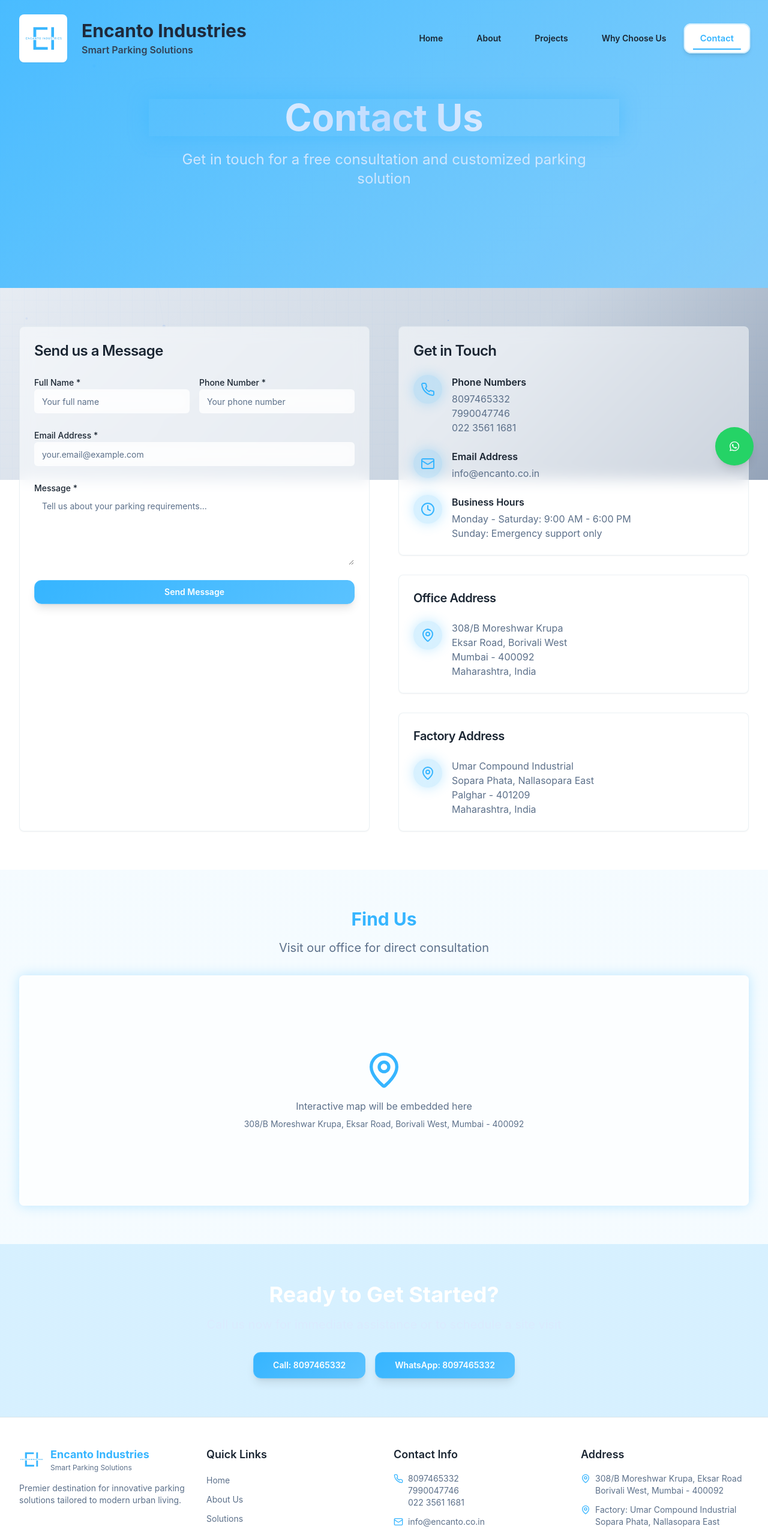
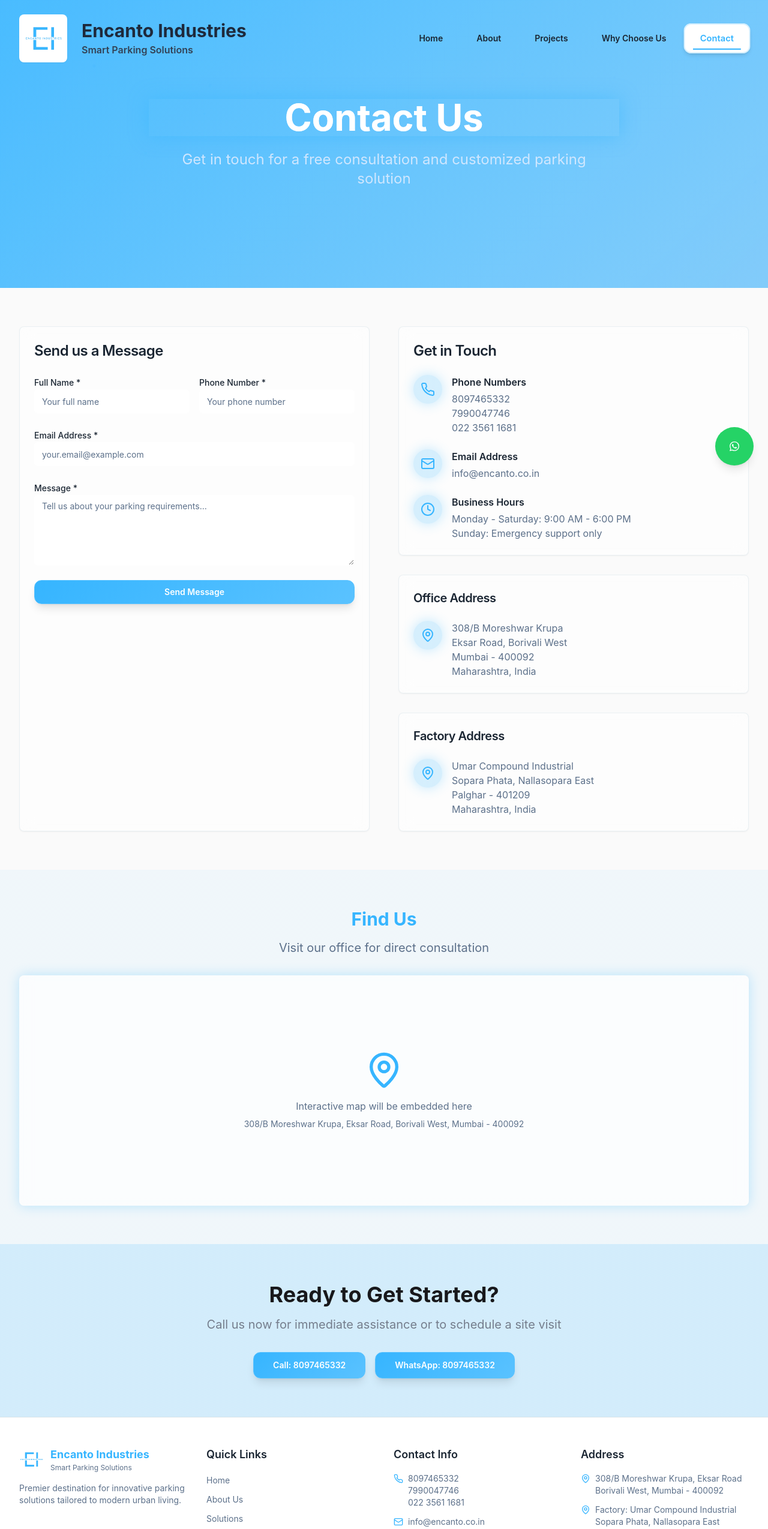
Before and after one commit to rajatrai-lodha/encanto-website-wizard, a React (Vite) app: page /contact in a window 1280 px wide. Shown: the top 2549 px of the page at 60% size. Built offline with nearby package versions, Linux system fonts and the light colour scheme.

Commit message:
Visual edit in Lovable
Edited UI in Lovable

```diff
--- a/src/pages/Contact.tsx
+++ b/src/pages/Contact.tsx
@@ -11,7 +11,6 @@ import { Card, CardContent, CardHeader, CardTitle } from "@/components/ui/card";
 import { Phone, Mail, MapPin, Clock } from "lucide-react";
 import { toast } from "sonner";
 import { useEffect } from "react";
-
 const Contact = () => {
   const [isLoaded, setIsLoaded] = useState(false);
   const [formData, setFormData] = useState({
@@ -20,11 +19,9 @@ const Contact = () => {
     phone: "",
     message: ""
   });
-
   useEffect(() => {
     setIsLoaded(true);
   }, []);
-
   const handleSubmit = (e: React.FormEvent) => {
     e.preventDefault();
     // Handle form submission here
@@ -36,14 +33,12 @@ const Contact = () => {
       message: ""
     });
   };
-
   const handleChange = (e: React.ChangeEvent<HTMLInputElement | HTMLTextAreaElement>) => {
     setFormData({
       ...formData,
       [e.target.name]: e.target.value
     });
   };
-
   return <div className="min-h-screen bg-background relative overflow-hidden">
       <div className="fixed inset-0 bg-tech-gradient"></div>
       <div className="fixed inset-0 grid-bg opacity-20"></div>
@@ -58,7 +53,7 @@ const Contact = () => {
 
           <div className="relative z-10 max-w-7xl mx-auto px-4 sm:px-6 lg:px-8 text-center">
             <div className={`transition-all duration-1000 transform ${isLoaded ? 'animate-fade-in-up opacity-100 translate-y-0' : 'opacity-0 translate-y-10'}`}>
-              <h1 className="text-4xl md:text-6xl font-bold mb-6 bg-gradient-to-r from-white via-blue-200 to-white bg-clip-text text-transparent animate-pulse-slow">
+              <h1 className="text-4xl md:text-6xl font-bold mb-6 bg-gradient-to-r from-white via-blue-200 to-white bg-clip-text animate-pulse-slow text-white">
                 Contact Us
               </h1>
               <p className="text-xl md:text-2xl opacity-90 max-w-3xl mx-auto text-blue-100 animate-slideInRight delay-300">
@@ -69,7 +64,7 @@ const Contact = () => {
         </section>
 
         {/* Contact Form and Info */}
-        <section className="py-16">
+        <section className="py-16 bg-zinc-50">
           <div className="max-w-7xl mx-auto px-4 sm:px-6 lg:px-8">
             <div className="grid grid-cols-1 lg:grid-cols-2 gap-12">
               {/* Contact Form */}
@@ -199,7 +194,7 @@ const Contact = () => {
 
         {/* Map Section */}
         <section className="py-16 relative">
-          <div className="absolute inset-0 bg-gradient-to-r from-primary/5 to-accent/5"></div>
+          <div className="absolute inset-0 bg-gradient-to-r from-primary/5 to-accent/5 bg-zinc-50"></div>
           <div className="max-w-7xl mx-auto px-4 sm:px-6 lg:px-8 relative">
             <div className="text-center mb-8 animate-fade-in-up">
               <h2 className="text-3xl font-bold mb-4 bg-gradient-to-r from-primary to-accent bg-clip-text text-transparent transform transition-all duration-700 hover:scale-105">
@@ -222,13 +217,13 @@ const Contact = () => {
 
         {/* CTA Section */}
         <section className="py-16 relative">
-          <div className="absolute inset-0 bg-gradient-to-r from-primary/20 to-accent/20"></div>
+          <div className="absolute inset-0 bg-gradient-to-r from-primary/20 to-accent/20 bg-zinc-50"></div>
           <div className="max-w-7xl mx-auto px-4 sm:px-6 lg:px-8 text-center relative">
             <div className="animate-fade-in-up">
-              <h2 className="text-3xl md:text-4xl font-bold mb-4 text-white transform transition-all duration-700 hover:scale-105">
+              <h2 className="text-3xl md:text-4xl font-bold mb-4 transform transition-all duration-700 hover:scale-105 text-zinc-900">
                 Ready to Get Started?
               </h2>
-              <p className="text-xl mb-8 opacity-90 text-blue-100 animate-slideInRight delay-200">
+              <p className="text-xl mb-8 opacity-90 animate-slideInRight delay-200 text-gray-500">
                 Call us now for immediate assistance or to schedule a site visit
               </p>
               <div className="flex flex-col sm:flex-row gap-4 justify-center animate-fade-in-up delay-400">
@@ -248,5 +243,4 @@ const Contact = () => {
       </div>
     </div>;
 };
-
 export default Contact;
```
